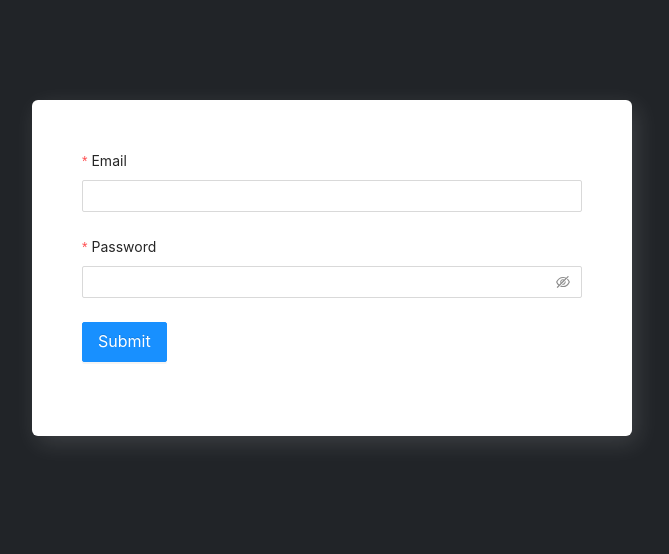
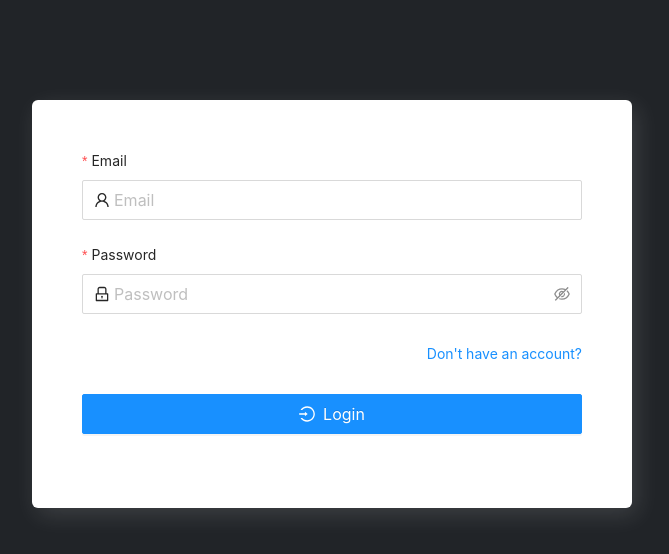
Before and after one commit to toihocweb/cheaterrank-client, a React (Create React App) app: page /login in a window 1280 px wide. Shown: the top 554 px of the page, without its empty margins (308-977 px from the left). Built offline with nearby package versions, Linux system fonts and the light colour scheme.

Commit message:
#add new menu header

```diff
--- a/package.json
+++ b/package.json
@@ -12,6 +12,7 @@
     "ace-builds": "^1.4.12",
     "antd": "^4.5.1",
     "axios": "^0.19.2",
+    "jwt-decode": "^2.2.0",
     "node-sass": "^4.14.1",
     "react": "^16.13.1",
     "react-ace": "^9.1.1",
--- a/public/index.html
+++ b/public/index.html
@@ -26,7 +26,7 @@
   <title>Cheaterrank </title>
 </head>
 
-<body style="background: rgb(33, 36, 40);height: 1000px;">
+<body style="background: rgb(33, 36, 40);">
   <noscript>You need to enable JavaScript to run this app.</noscript>
   <div id="root"></div>
   <!--
--- a/src/App.js
+++ b/src/App.js
@@ -4,6 +4,28 @@ import Home from "./components/Home/Home";
 import Lang from "./components/Assignment/Lang";
 import Admin from "./components/Admin/Admin";
 import Login from "./components/Login/Login";
+import setAuthToken from "./utils/setAuthToken";
+import jwt_decode from "jwt-decode";
+import store from "./store";
+import { setCurrentUser } from "./components/actions";
+// Check for token
+if (localStorage.jwtToken) {
+  // Set auth token header auth
+  setAuthToken(localStorage.jwtToken);
+  // Decode token and get user info and exp
+  const decoded = jwt_decode(localStorage.jwtToken);
+  // Set user and isAuthenticated
+  store.dispatch(setCurrentUser(decoded));
+
+  // Check for expired token
+  const currentTime = Date.now() / 1000;
+  if (decoded.exp < currentTime) {
+    // Logout user
+    // store.dispatch(logoutUser());
+    // Redirect to login
+    window.location.href = "/login";
+  }
+}
 
 const App = () => {
   return (
--- a/src/components/Header/Header.js
+++ b/src/components/Header/Header.js
@@ -1,7 +1,13 @@
 import React from "react";
 import classes from "./style.module.scss";
 import { Link } from "react-router-dom";
+import { useSelector } from "react-redux";
+import { Menu } from "antd";
+const { SubMenu } = Menu;
+
 const Header = () => {
+  const currentUser = useSelector((state) => state.authReducer.currentUser);
+
   return (
     <header className={classes.header}>
       <div className="container">
@@ -10,13 +16,37 @@ const Header = () => {
             <Link to="/">Logo</Link>
           </h2>
           <nav>
-            <ul>
+            {currentUser ? (
+              <Menu mode="vertical-right">
+                <SubMenu
+                  title={
+                    <img
+                      width="36"
+                      height="36"
+                      style={{ borderRadius: "50%" }}
+                      src={currentUser.avatar}
+                    />
+                  }
+                >
+                  <Menu.Item>{`Welcome, ${currentUser.name}`}</Menu.Item>
+                  <Menu.Item>Setting</Menu.Item>
+                  <Menu.Item>Logout</Menu.Item>
+                </SubMenu>
+              </Menu>
+            ) : (
+              <ul style={{ display: "flex", alignItems: "center" }}>
+                <li>
+                  <Link className={classes.BtnRegister} to="/register">
+                    Register
+                  </Link>
+                </li>
                 <li>
                   <Link className={classes.BtnLogin} to="/login">
                     Login
                   </Link>
                 </li>
               </ul>
+            )}
           </nav>
         </div>
       </div>
--- a/src/components/Header/style.module.scss
+++ b/src/components/Header/style.module.scss
@@ -19,3 +19,9 @@
   border-color: rgb(0, 59, 0);
   font-weight: bold;
 }
+
+.BtnRegister {
+  padding: 0.5rem 1rem;
+  border-width: 3px;
+  font-weight: bold;
+}
--- a/src/components/Login/Login.js
+++ b/src/components/Login/Login.js
@@ -1,18 +1,22 @@
-import React, { useState, useEffect } from "react";
+import React, { useEffect, useState } from "react";
 import { Form, Input, Button } from "antd";
 import classes from "./style.module.scss";
 import { useForm } from "antd/lib/form/Form";
 import { useDispatch, useSelector } from "react-redux";
 import { postingLogin } from "../actions";
+import { Link } from "react-router-dom";
+import { LoginOutlined, UserOutlined, LockOutlined } from "@ant-design/icons";
 
-const Login = () => {
+const Login = ({ history }) => {
   const [form] = useForm();
+  const [loading, setLoading] = useState(false);
   const dispatch = useDispatch();
   const error = useSelector((state) => state.authErrorReducer.error);
-
+  const currentUser = useSelector((state) => state.authReducer.currentUser);
   useEffect(() => {
     if (error) {
       const fieldErr = error.field;
+      setLoading(false);
       form.setFields([
         {
           name: fieldErr,
@@ -23,9 +27,17 @@ const Login = () => {
     return () => {};
   }, [error]);
 
+  useEffect(() => {
+    if (currentUser) {
+      setLoading(false);
+    }
+    return () => {};
+  }, [currentUser]);
+
   const onFinish = (values) => {
     const { email, password } = values;
-    dispatch(postingLogin({ email, password }));
+    setLoading(true);
+    dispatch(postingLogin({ email, password, history }));
   };
 
   const onFinishFailed = (errorInfo) => {};
@@ -52,7 +64,7 @@ const Login = () => {
               },
             ]}
           >
-            <Input />
+            <Input size="large" prefix={<UserOutlined />} placeholder="Email" />
           </Form.Item>
 
           <Form.Item
@@ -60,12 +72,25 @@ const Login = () => {
             name="password"
             rules={[{ required: true, message: "Please input your password!" }]}
           >
-            <Input.Password />
+            <Input.Password
+              placeholder="Password"
+              size="large"
+              prefix={<LockOutlined />}
+            />
           </Form.Item>
-
+          <Form.Item style={{ textAlign: "right" }}>
+            <Link to="/register">Don't have an account?</Link>
+          </Form.Item>
           <Form.Item>
-            <Button size="large" type="primary" htmlType="submit">
-              Submit
+            <Button
+              style={{ width: "100%" }}
+              size="large"
+              type="primary"
+              htmlType="submit"
+              disabled={loading ? "disabled" : ""}
+              icon={<LoginOutlined />}
+            >
+              Login
             </Button>
           </Form.Item>
         </Form>
--- a/src/components/actions/index.js
+++ b/src/components/actions/index.js
@@ -4,6 +4,7 @@ import {
   GETTING_RESULT,
   GETTING_LOADING,
   POSTING_LOGIN,
+  SET_CURRENT_USER,
 } from "../../saga/types";
 
 export const fetchingTests = () => {
@@ -39,3 +40,10 @@ export const postingLogin = (data) => {
     data,
   };
 };
+
+export const setCurrentUser = (user) => {
+  return {
+    type: SET_CURRENT_USER,
+    data: user,
+  };
+};
--- a/src/reducers/authReducer.js
+++ b/src/reducers/authReducer.js
@@ -1,12 +1,13 @@
-import { POST_LOGIN } from "../saga/types";
-
+import { SET_CURRENT_USER } from "../saga/types";
+import setAuthToken from "../utils/setAuthToken";
+import jwt_decode from "jwt-decode";
 const initialState = {
   currentUser: null,
 };
 
 const authReducer = (state = initialState, action) => {
   switch (action.type) {
-    case POST_LOGIN:
+    case SET_CURRENT_USER:
       return {
         ...state,
         currentUser: action.data,
--- a/src/saga/rootSaga.js
+++ b/src/saga/rootSaga.js
@@ -9,13 +9,15 @@ import {
   GET_LOADING,
   GETTING_LOADING,
   GET_ERROR,
-  POST_LOGIN,
   POSTING_LOGIN,
   GET_AUTH_ERROR,
+  SET_CURRENT_USER,
 } from "./types";
 import { getTests } from "./getTests";
 import { getResults } from "./getResults";
 import { login } from "./postLogin";
+import jwt_decode from "jwt-decode";
+import setAuthToken from "../utils/setAuthToken";
 
 function* getAllTests() {
   try {
@@ -64,8 +66,18 @@ function* getLoading(action) {
 function* postLogin(action) {
   try {
     const res = yield login(action.data);
-    yield put({ type: POST_LOGIN, data: res.data });
+    // Save to localStorage
+    const { token } = res;
+    // Set token to ls
+    localStorage.setItem("jwtToken", token);
+    // Set token to Auth header
+    setAuthToken(token);
+    // Decode token to get user data
+    const decoded = jwt_decode(token);
+    yield put({ type: SET_CURRENT_USER, data: decoded });
     yield put({ type: GET_AUTH_ERROR, error: null });
+    const { history } = action.data;
+    history.push("/");
   } catch (error) {
     yield put({ type: GET_AUTH_ERROR, error: error.response.data });
   }
--- a/src/saga/types.js
+++ b/src/saga/types.js
@@ -7,7 +7,8 @@ export const GET_RESULT = "GET_RESULT";
 export const GETTING_LOADING = "GETTING_LOADING";
 export const GET_LOADING = "GET_LOADING";
 export const GETTING_ERROR = "GETTING_ERROR";
-export const POST_LOGIN = "POST_LOGIN";
+export const SET_CURRENT_USER = "SET_CURRENT_USER";
 export const POSTING_LOGIN = "POSTING_LOGIN";
 export const GET_AUTH_ERROR = "GET_AUTH_ERROR";
 export const GET_ERROR = "GET_ERROR";
+export const AUTH_LOADING = "AUTH_LOADING";
--- a/src/styles/style.scss
+++ b/src/styles/style.scss
@@ -5,3 +5,15 @@
   max-width: 1100px;
   margin: auto;
 }
+
+.ant-menu-submenu-title {
+  padding: 0 !important;
+  margin: 0 !important;
+}
+.ant-menu-root {
+  background: none !important;
+  border: none !important;
+}
+.ant-menu-submenu-arrow {
+  display: none !important;
+}
--- /dev/null
+++ b/src/utils/setAuthToken.js
@@ -0,0 +1,14 @@
+import axios from "axios";
+
+const setAuthToken = (token) => {
+  if (token) {
+    // Apply to every request
+    // axios.defaults.headers.common['Authorization'] = token;
+    axios.defaults.headers.common["Authorization"] = token;
+  } else {
+    // Delete auth header
+    delete axios.defaults.headers.common["Authorization"];
+  }
+};
+
+export default setAuthToken;
```
Also changed, not shown: 1 other file (tests, documents, lock files or other folders). Lines whose indentation alone changed are shown as unchanged.
